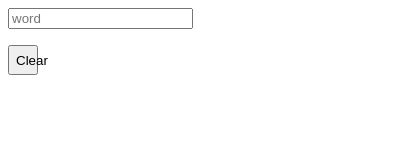
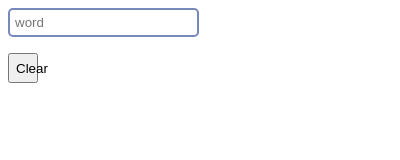
Before and after one commit to zeyadetman/mutewords, a browser extension: page popup.html in a window 400 px wide. Drawn offline with Linux system fonts and the light colour scheme.

Commit message:
Update popup.html

```diff
--- a/popup.html
+++ b/popup.html
@@ -12,7 +12,11 @@
 </head>
 
 <body>
-  <input placeholder="word" id="wordinput" />
+  <input placeholder="word" id="wordinput" style="
+    border-radius: 5px;
+    padding: 5px;
+    border: 2px solid #3a559fb0;
+" />
   <ul id="currentwords"></ul>
   <button id="clearall">Clear</button>
 
```
